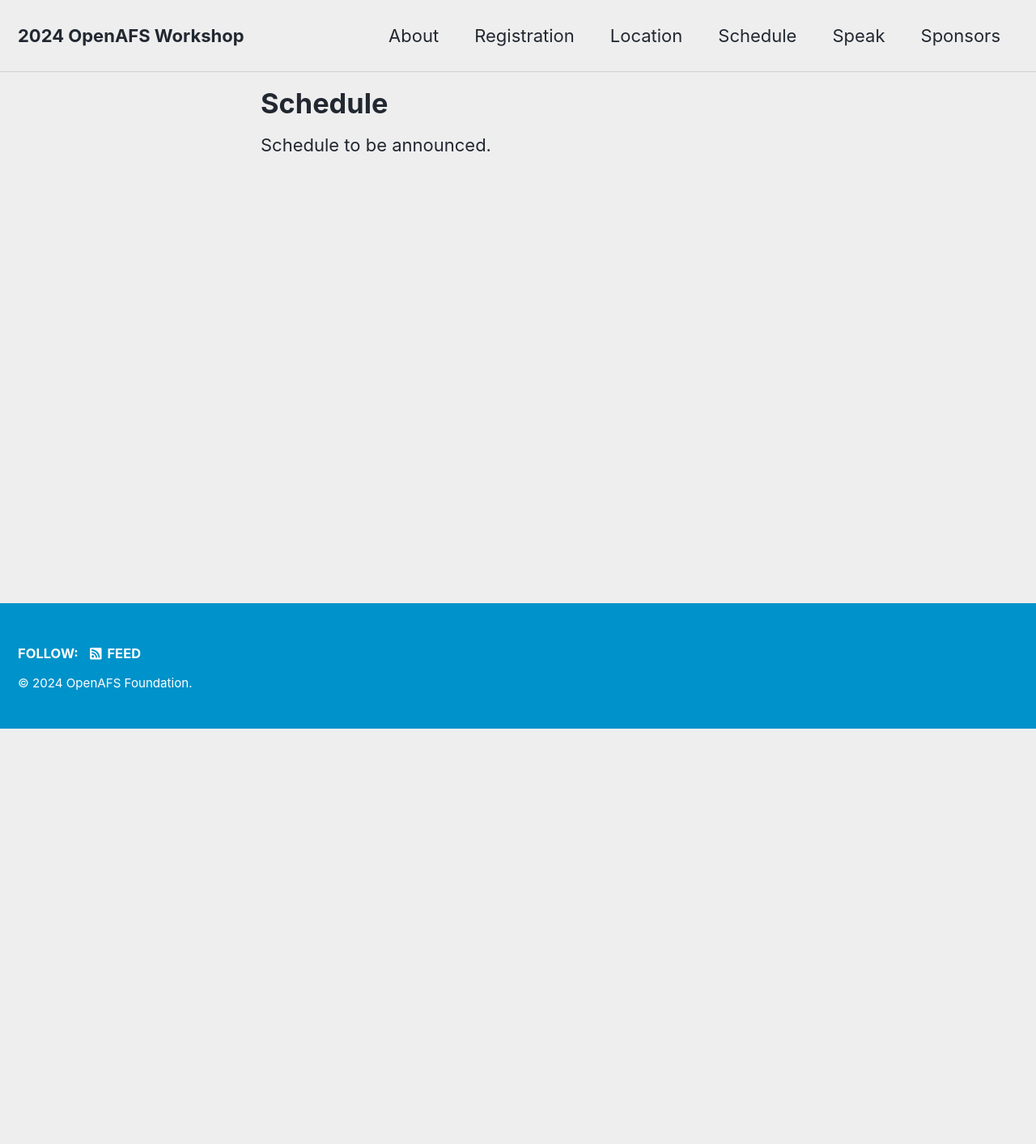
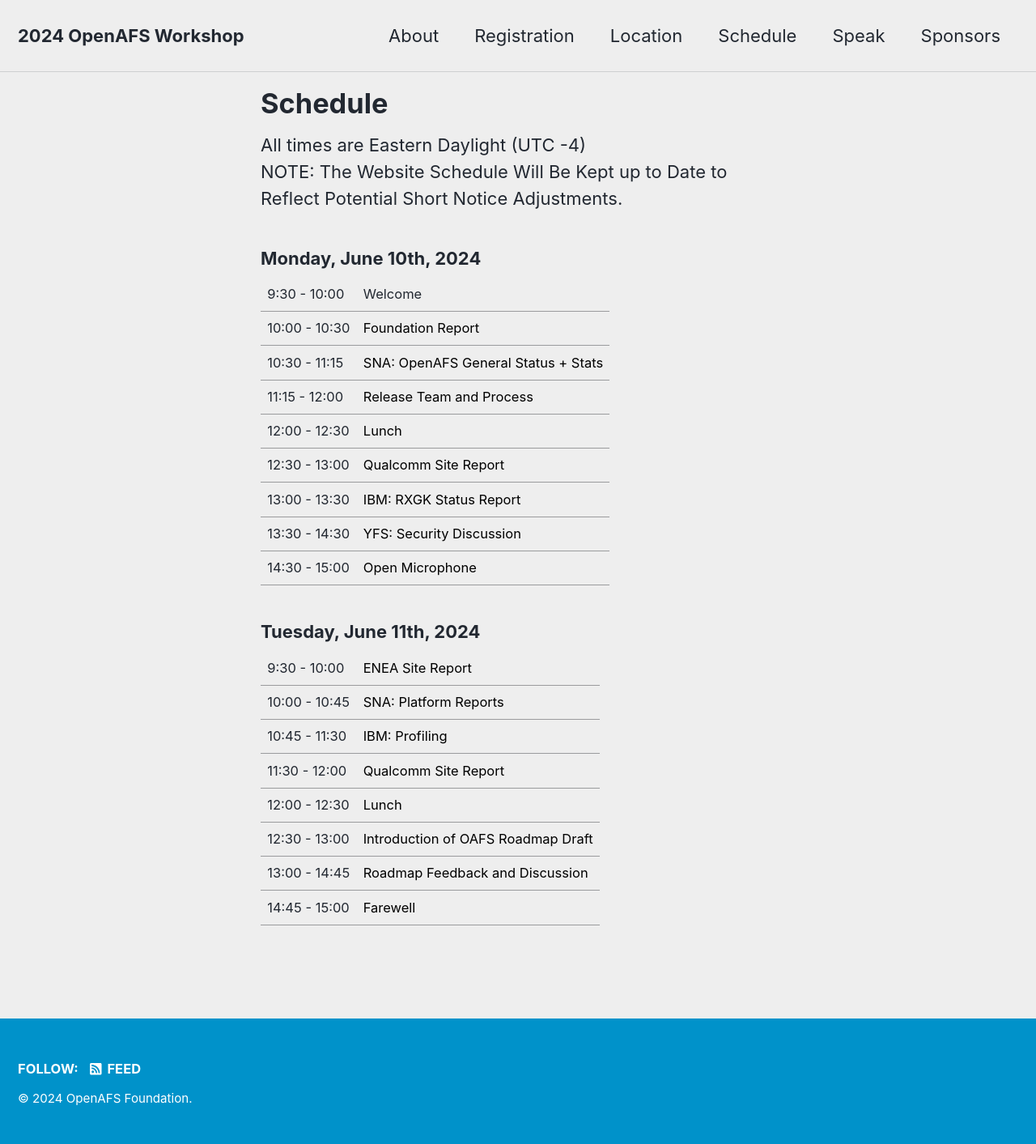
Before and after one commit to openafsfoundation/openafs-workshop.org, a Jekyll site: the page built from _pages/schedule.md, in a window 1280 px wide. Shown: the whole page at 81% size. Built offline with Jekyll 4.4.1, drawn with Linux system fonts in a browser that asks for light colours; cached includes are drawn as plain includes; nearby versions of some CDN libraries; before the commit the page ends 900 px from its top, so only the background shows below that.

Commit message:
Updated schedule page (#7)
* Updated schedule page

* Changed Qualcomm and OAFS in Schedule Page

```diff
--- a/_pages/schedule.md
+++ b/_pages/schedule.md
@@ -2,11 +2,29 @@
 layout: workshop/schedule
 permalink: /schedule/
 title: "Schedule"
-#schedule:
-#  - day: (day), (month) (dd), (yyyy)
-#    slots:
-#      - ["10:00 - 10:15", "Welcome", "nodesc"]
-#      - ["10:15 - 10:55", "Example session", ""]
+schedule:
+  - day: Monday, June 10th, 2024
+    slots:
+      - ["9:30 - 10:00", "Welcome", "nodesc"]
+      - ["10:00 - 10:30", "Foundation Report", ""]
+      - ["10:30 - 11:15", "SNA: OpenAFS General Status + Stats", ""]
+      - ["11:15 - 12:00", "Release Team and Process", ""]
+      - ["12:00 - 12:30", "Lunch", ""]
+      - ["12:30 - 13:00", "Qualcomm Site Report", ""]
+      - ["13:00 - 13:30", "IBM: RXGK Status Report", ""]
+      - ["13:30 - 14:30", "YFS: Security Discussion", ""]
+      - ["14:30 - 15:00", "Open Microphone", ""]
+  - day: Tuesday, June 11th, 2024
+    slots:
+      - ["9:30 - 10:00", "ENEA Site Report", ""]
+      - ["10:00 - 10:45", "SNA: Platform Reports", ""]
+      - ["10:45 - 11:30", "IBM: Profiling", ""]
+      - ["11:30 - 12:00", "Qualcomm Site Report", ""]
+      - ["12:00 - 12:30", "Lunch", ""]
+      - ["12:30 - 13:00", "Introduction of OAFS Roadmap Draft", ""]
+      - ["13:00 - 14:45", "Roadmap Feedback and Discussion", ""]
+      - ["14:45 - 15:00", "Farewell", ""]
 ---
 
-Schedule to be announced.
+All times are Eastern Daylight (UTC -4) <br/>
+NOTE: The Website Schedule Will Be Kept up to Date to Reflect Potential Short Notice Adjustments. <br/>
```
